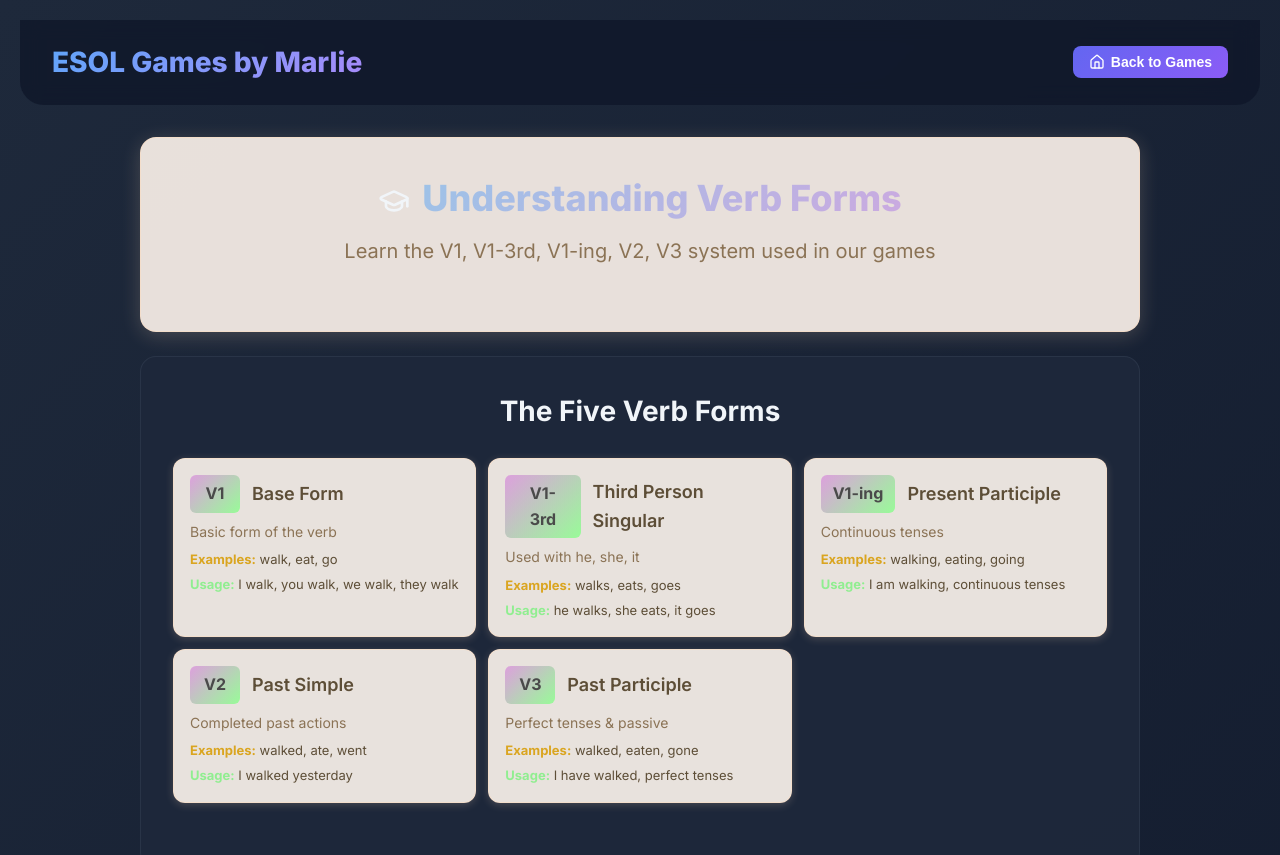
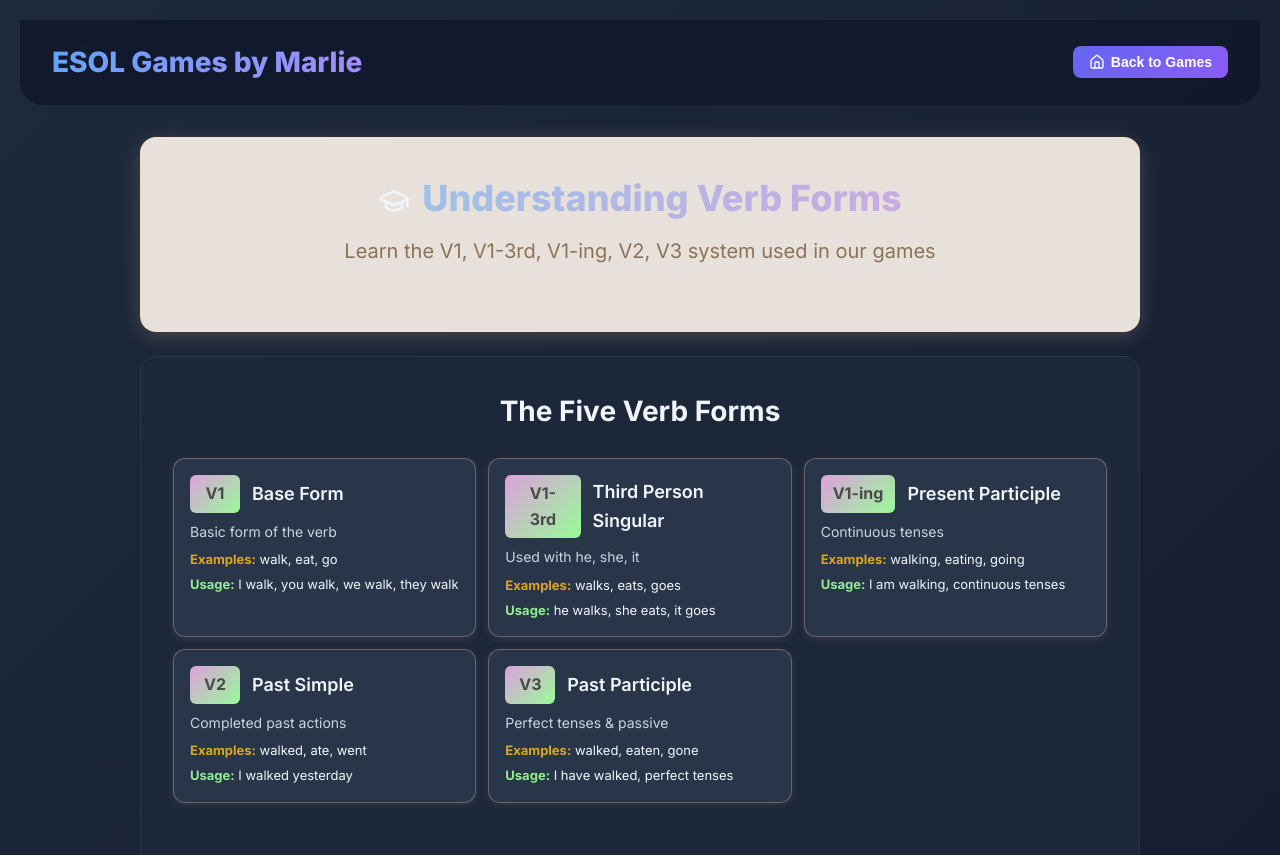
Before and after one commit to marlanamc/esol-games, a React (Vite) app: page /teaching in a window 1280 px wide. Shown: the top 855 px of the page. Built offline with nearby package versions, Linux system fonts and the light colour scheme.

Commit message:
Revert verb forms cards to dark backgrounds with pastel accents

```diff
--- a/src/App.jsx
+++ b/src/App.jsx
@@ -400,22 +400,22 @@ const TeachingPage = () => {
               }
             ].map((verbForm, index) => (
               <div key={index} style={{
-                background: 'rgba(255, 248, 240, 0.9)',
+                background: 'rgba(51, 65, 85, 0.6)',
                 borderRadius: '12px',
                 padding: '16px',
-                border: '1px solid rgba(255, 218, 185, 0.5)',
+                border: '1px solid rgba(255, 218, 185, 0.3)',
                 transition: 'all 0.3s ease',
-                boxShadow: '0 2px 8px rgba(255, 218, 185, 0.2)'
+                boxShadow: '0 2px 8px rgba(255, 218, 185, 0.1)'
               }}
               onMouseEnter={(e) => {
                 e.currentTarget.style.borderColor = '#DDA0DD'
                 e.currentTarget.style.transform = 'translateY(-2px)'
-                e.currentTarget.style.boxShadow = '0 4px 16px rgba(255, 218, 185, 0.3)'
+                e.currentTarget.style.boxShadow = '0 4px 16px rgba(255, 218, 185, 0.2)'
               }}
               onMouseLeave={(e) => {
-                e.currentTarget.style.borderColor = 'rgba(255, 218, 185, 0.5)'
+                e.currentTarget.style.borderColor = 'rgba(255, 218, 185, 0.3)'
                 e.currentTarget.style.transform = 'translateY(0)'
-                e.currentTarget.style.boxShadow = '0 2px 8px rgba(255, 218, 185, 0.2)'
+                e.currentTarget.style.boxShadow = '0 2px 8px rgba(255, 218, 185, 0.1)'
               }}
               >
                 <div style={{ display: 'flex', alignItems: 'center', marginBottom: '8px' }}>
@@ -435,24 +435,24 @@ const TeachingPage = () => {
                   <h3 style={{
                     fontSize: '18px',
                     fontWeight: '600',
-                    color: '#5D4E37',
+                    color: '#f1f5f9',
                     margin: 0
                   }}>
                     {verbForm.name}
                   </h3>
                 </div>
                 <p style={{
-                  color: '#8B7355',
+                  color: '#cbd5e1',
                   marginBottom: '6px',
                   fontSize: '14px'
                 }}>
                   {verbForm.description}
                 </p>
                 <div style={{ marginBottom: '4px', fontSize: '13px' }}>
-                  <strong style={{ color: '#DAA520' }}>Examples:</strong> <span style={{ color: '#5D4E37' }}>{verbForm.example}</span>
+                  <strong style={{ color: '#DAA520' }}>Examples:</strong> <span style={{ color: '#f1f5f9' }}>{verbForm.example}</span>
                 </div>
                 <div style={{ fontSize: '13px' }}>
-                  <strong style={{ color: '#90EE90' }}>Usage:</strong> <span style={{ color: '#5D4E37' }}>{verbForm.usage}</span>
+                  <strong style={{ color: '#90EE90' }}>Usage:</strong> <span style={{ color: '#f1f5f9' }}>{verbForm.usage}</span>
                 </div>
               </div>
             ))}
```
